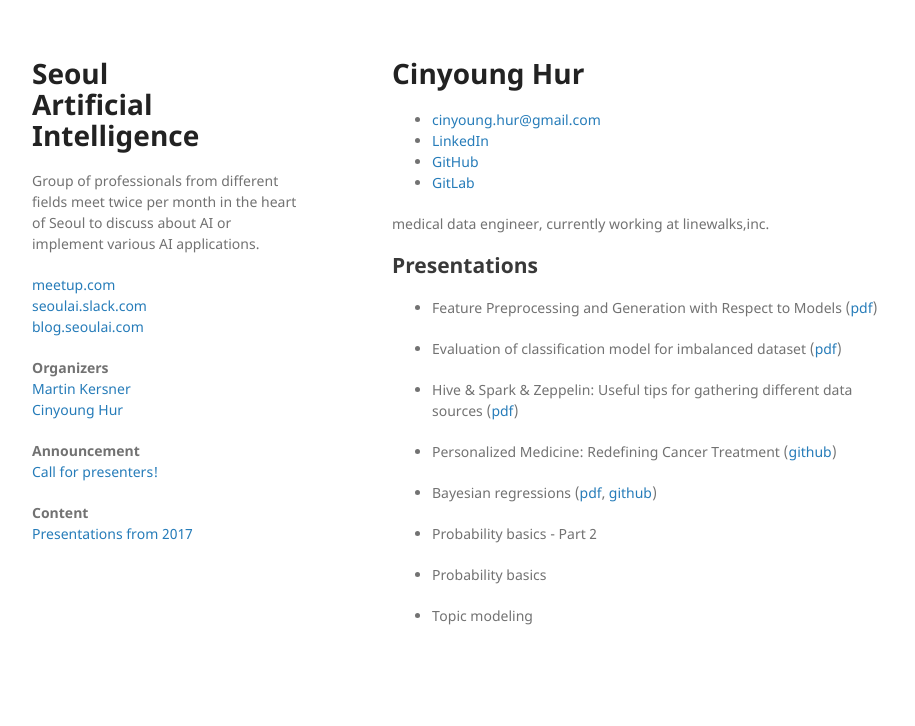
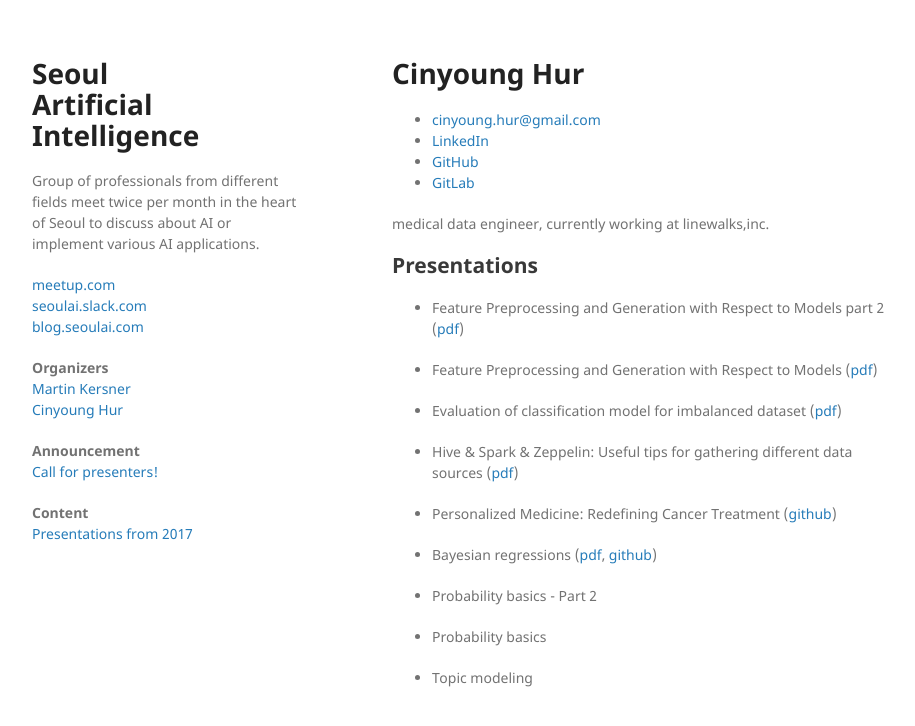
Before and after one commit to martinkersner/seoul-artificial-intelligence-meetup, a Jekyll site: the page built from docs/members/cinyoung.md, in a window 1280 px wide. Shown: the top 726 px of the page, without its empty margins (178-1093 px from the left). Built offline with Jekyll 4.4.1, drawn with Linux system fonts in a browser that asks for light colours.

```diff
--- a/docs/_data/members.yml
+++ b/docs/_data/members.yml
@@ -106,6 +106,10 @@ cinyoung:
   email: cinyoung.hur@gmail.com
   bio: medical data engineer, currently working at linewalks,inc.
   presentations:
+    - date: February 3, 2018
+      title: Feature Preprocessing and Generation with Respect to Models part 2
+      pdf: ../presentations/Preprocessing_Tips_part2.pdf
+
     - date: Januaury 6, 2018
       title: Feature Preprocessing and Generation with Respect to Models
       pdf: ../presentations/Preprocessing_Tips.pdf
--- a/docs/_layouts/default.html
+++ b/docs/_layouts/default.html
@@ -40,18 +40,18 @@
 
         <p>
           <b>Organizers</b></br>
-          <a href="{{ site.url }}members/martin">Martin Kersner</a></br>
-          <a href="{{ site.url }}members/cinyoung">Cinyoung Hur</a>
+          <a href="{{ site.url }}/members/martin">Martin Kersner</a></br>
+          <a href="{{ site.url }}/members/cinyoung">Cinyoung Hur</a>
         </p>
 
         <p>
           <b>Announcement</b></br>
-          <a href="{{ site.url }}call-for-presenters-practitioners" >Call for presenters!</a>
+          <a href="{{ site.url }}/call-for-presenters-practitioners" >Call for presenters!</a>
         </p>
 
         <p>
           <b>Content</b></br>
-          <a href="{{ site.url }}2017" >Presentations from 2017</a>
+          <a href="{{ site.url }}/2017" >Presentations from 2017</a>
         </p>
       </header>
       <section>
```
Also changed, not shown: docs/_layouts/blog.html (+4 -4 lines).
